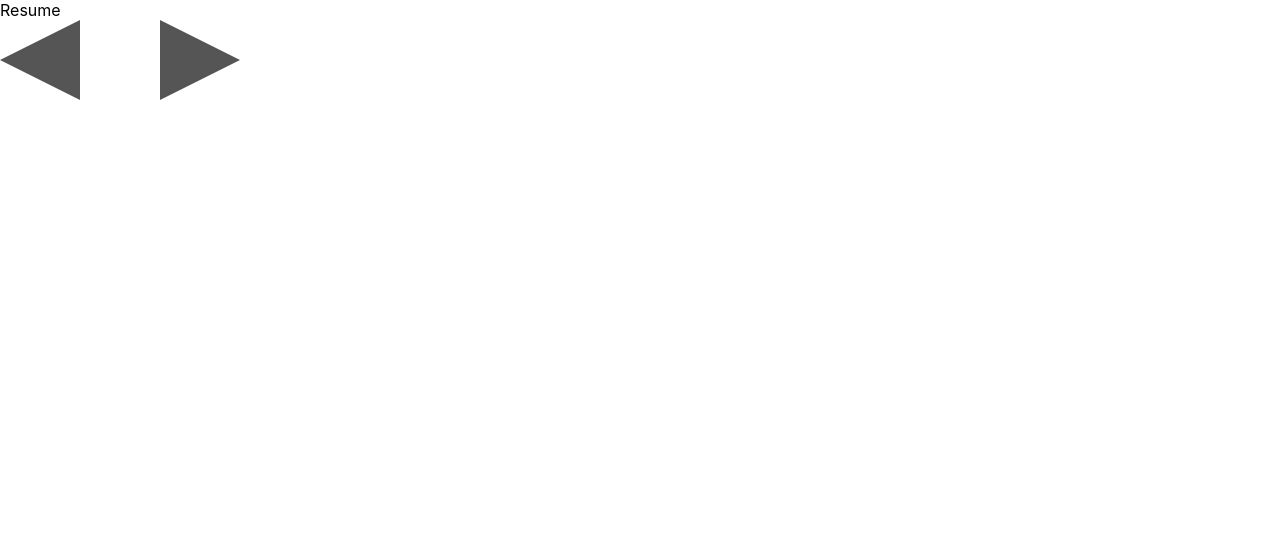
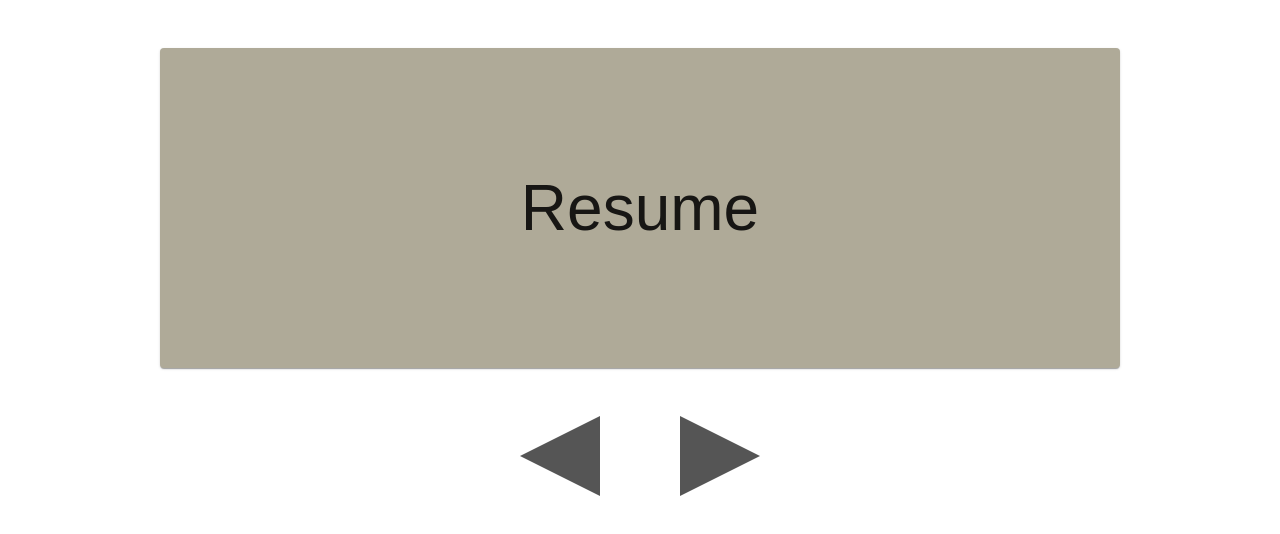
Before and after one commit to npratt06/portfolio-site, a React (Create React App) app: page / in a window 1280 px wide. Shown: the top 534 px of the page. Built offline with nearby package versions, Linux system fonts and the light colour scheme.

Commit message:
basic state management added

```diff
--- a/src/App.tsx
+++ b/src/App.tsx
@@ -1,11 +1,10 @@
-import NavDisplay from './components/NavDisplay/NavDisplay';
-import NavigateLR from './components/NavLR/NavLR';
+import Navigation from './components/Navigation/Navigation';
 
 function App() {
   return (
     <div>
-      <NavDisplay></NavDisplay>
-      <NavigateLR></NavigateLR>
+      <Navigation>
+      </Navigation>
     </div>
   );
 }
--- a/src/components/NavDisplay/NavDisplay.interface.tsx
+++ /dev/null
@@ -1,9 +0,0 @@
-export const NavDisplayStrings: string[] = [
-    `Resume`,
-    `About Me`,
-    `Projects`
-];
-
-export interface NavDisplayState {
-    navDisplayString: string
-};
--- a/src/components/NavDisplay/NavDisplay.tsx
+++ /dev/null
@@ -1,23 +0,0 @@
-import React, { Component } from 'react'
-import { NavDisplayStrings, NavDisplayState } from './NavDisplay.interface';
-
-export default class NavDisplay extends Component<any, NavDisplayState> {
-
-    constructor(props: any) {
-        super(props);
-        const defaultStr = NavDisplayStrings[0];
-        this.state = {
-            navDisplayString: defaultStr
-        };
-    }
-
-    render() {
-        return (
-            <div>
-                <div>
-                    {this.state.navDisplayString}
-                </div>
-            </div>
-        )
-    }
-}
--- a/src/components/NavLR/NavLR.interface.tsx
+++ /dev/null
@@ -1,24 +0,0 @@
-const triWidth = '40px';
-const triHeight = '80px';
-const triMargin = '40px';
-
-export const triangleLeft = {
-    'width': 0,
-    'height': 0,
-    'borderTop': `${triWidth} solid transparent`,
-    'borderRight': `${triHeight} solid #555`,
-    'borderBottom': `${triWidth} solid transparent`,
-    'marginRight': `${triMargin}`
-};
-
-export const triangleRight = {
-    'width': 0,
-    'height': 0,
-    'borderTop': `${triWidth} solid transparent`,
-    'borderLeft': `${triHeight} solid #555`,
-    'borderBottom': `${triWidth} solid transparent`,
-    'marginLeft': `${triMargin}`,
-    '&:hover': {
-        'backgroundColor': 'white'
-    }
-};
--- a/src/components/NavLR/NavLR.tsx
+++ /dev/null
@@ -1,25 +0,0 @@
-import { Box } from '@mui/material'
-import React, { Component } from 'react'
-import { triangleLeft, triangleRight } from './NavLR.interface';
-
-export default class NavigateLR extends Component {
-
-    clickLeft() {
-        console.log(`left clicked!`)
-    }
-
-    clickRight() {
-        console.log(`right clicked!`)
-    }
-
-    render() {
-        return (
-            <div>
-                <Box sx={{display: 'flex'}}>
-                    <div style={triangleLeft} onClick={this.clickLeft}></div>
-                    <div style={triangleRight} onClick={this.clickRight}></div>
-                </Box>
-            </div>
-        )
-    }
-}
--- /dev/null
+++ b/src/components/Navigation/NavDisplay/NavDisplay.interface.tsx
@@ -0,0 +1,19 @@
+export const NavDisplayStrings: string[] = [
+    `Resume`,
+    `About Me`,
+    `Projects`
+];
+
+export const screenStyle: React.CSSProperties = {
+    backgroundColor: '#afaa98',
+    width: '75vw',
+    height: '25vw',
+    margin: '3em',
+    display: 'flex',
+    justifyContent: 'center',
+    alignItems: 'center'
+};
+
+export interface NavDisplayProps {
+    navDisplayString: string
+};
--- /dev/null
+++ b/src/components/Navigation/NavDisplay/NavDisplay.tsx
@@ -0,0 +1,37 @@
+import { Box, Card } from '@mui/material';
+import React, { Component } from 'react'
+import { NavigationProps } from '../Navigation.interface';
+import { NavDisplayStrings, NavDisplayProps, screenStyle } from './NavDisplay.interface';
+
+export default class NavDisplay extends Component<NavigationProps, NavDisplayProps> {
+
+    constructor(props: NavigationProps) {
+        super(props);
+        const displayString = NavDisplayStrings[props.navIndex];
+        this.state = {
+            navDisplayString: displayString
+        };
+    }
+
+    componentDidUpdate(prevProps: Readonly<NavigationProps>): void {
+        // if navIndex has changed, update navDisplayString
+        if (prevProps.navIndex !== this.props.navIndex) {
+            this.setState((() => {
+                const navDisplayString = NavDisplayStrings[this.props.navIndex];
+                return { navDisplayString };
+            }));
+        }
+    }
+
+    render() {
+        return (
+            <div>
+                <Card sx={screenStyle}>
+                    <Box sx={{ fontFamily: 'Marker Felt, fantasy', fontSize: '5vw'} }>
+                        {this.state.navDisplayString}
+                    </Box>
+                </Card>
+            </div>
+        )
+    }
+}
--- /dev/null
+++ b/src/components/Navigation/NavLR/NavLR.interface.tsx
@@ -0,0 +1,26 @@
+const triWidth = '40px';
+const triHeight = '80px';
+const triMargin = '40px';
+
+export const triangleLeftStyle: React.CSSProperties = {
+    width: 0,
+    height: 0,
+    borderTop: `${triWidth} solid transparent`,
+    borderRight: `${triHeight} solid #555`,
+    borderBottom: `${triWidth} solid transparent`,
+    marginRight: `${triMargin}`
+};
+
+export const triangleRightStyle: React.CSSProperties = {
+    width: 0,
+    height: 0,
+    borderTop: `${triWidth} solid transparent`,
+    borderLeft: `${triHeight} solid #555`,
+    borderBottom: `${triWidth} solid transparent`,
+    marginLeft: `${triMargin}`,
+};
+
+export interface NavigateLRProps {
+    handleClickLeft: any,
+    handleClickRight: any
+};
--- /dev/null
+++ b/src/components/Navigation/NavLR/NavLR.tsx
@@ -0,0 +1,27 @@
+import { Box } from '@mui/material'
+import React, { Component } from 'react'
+import { triangleLeftStyle, triangleRightStyle, NavigateLRProps } from './NavLR.interface';
+import { NavigationProps } from './../Navigation.interface';
+
+export default class NavigateLR extends Component<NavigateLRProps, NavigateLRProps> {
+    handleClickLeft: any;
+    handleClickRight: any;
+
+    constructor(props: NavigateLRProps) {
+        super(props);
+
+        this.handleClickLeft = props.handleClickLeft;
+        this.handleClickRight =props.handleClickRight;
+    }
+
+    render() {
+        return (
+            <div>
+                <Box sx={{display: 'flex'}}>
+                    <div style={triangleLeftStyle} onClick={this.handleClickLeft}></div>
+                    <div style={triangleRightStyle} onClick={this.handleClickRight}></div>
+                </Box>
+            </div>
+        )
+    }
+}
--- /dev/null
+++ b/src/components/Navigation/Navigation.interface.ts
@@ -0,0 +1,15 @@
+export const outerWrapper: React.CSSProperties = {
+    display: 'flex',
+    justifyContent: 'center',
+    flexWrap: 'wrap'
+};
+
+export const rowElement: React.CSSProperties = {
+    display: 'flex',
+    justifyContent: 'center',
+    width: '100%'
+};
+
+export interface NavigationProps {
+    navIndex: number;
+}
--- /dev/null
+++ b/src/components/Navigation/Navigation.tsx
@@ -0,0 +1,48 @@
+import { Box } from '@mui/material'
+import React, { Component } from 'react'
+import NavDisplay from './NavDisplay/NavDisplay'
+import { outerWrapper, rowElement, NavigationProps } from './Navigation.interface'
+import NavigateLR from './NavLR/NavLR'
+import { NavDisplayStrings } from './NavDisplay/NavDisplay.interface';
+
+export default class Navigation extends Component<any, NavigationProps>{
+
+  constructor(props: any) {
+    super(props);
+
+    this.state = {
+      navIndex: 0
+    }
+  }
+
+  handleClickLeft() {
+    this.setState((prevState) => {
+      let cni = prevState.navIndex - 1;
+      if (cni < 0) cni = NavDisplayStrings.length - 1;
+      return { navIndex: cni }
+    });
+  }
+
+  handleClickRight() {
+    this.setState((prevState) => {
+      let cni = prevState.navIndex + 1;
+      if (cni > NavDisplayStrings.length - 1) cni = 0;
+      return { navIndex: cni }
+    });
+  }
+
+  render() {
+    return (
+      <div>
+        <Box sx={outerWrapper}>
+          <Box sx={rowElement}>
+            <NavDisplay navIndex={this.state.navIndex}></NavDisplay>
+          </Box>
+          <Box sx={rowElement}>
+            <NavigateLR handleClickLeft={this.handleClickLeft.bind(this)} handleClickRight={this.handleClickRight.bind(this)}></NavigateLR>
+          </Box>
+        </Box>
+      </div>
+    )
+  }
+}
```
Also changed, not shown: 1 other file (tests, documents, lock files or other folders).
